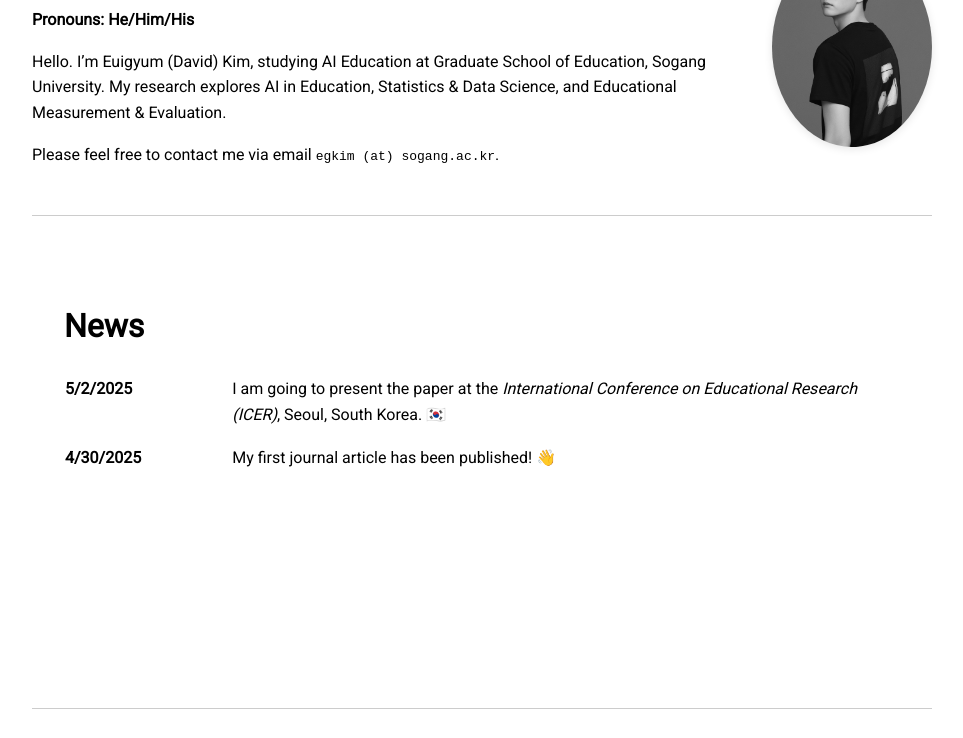
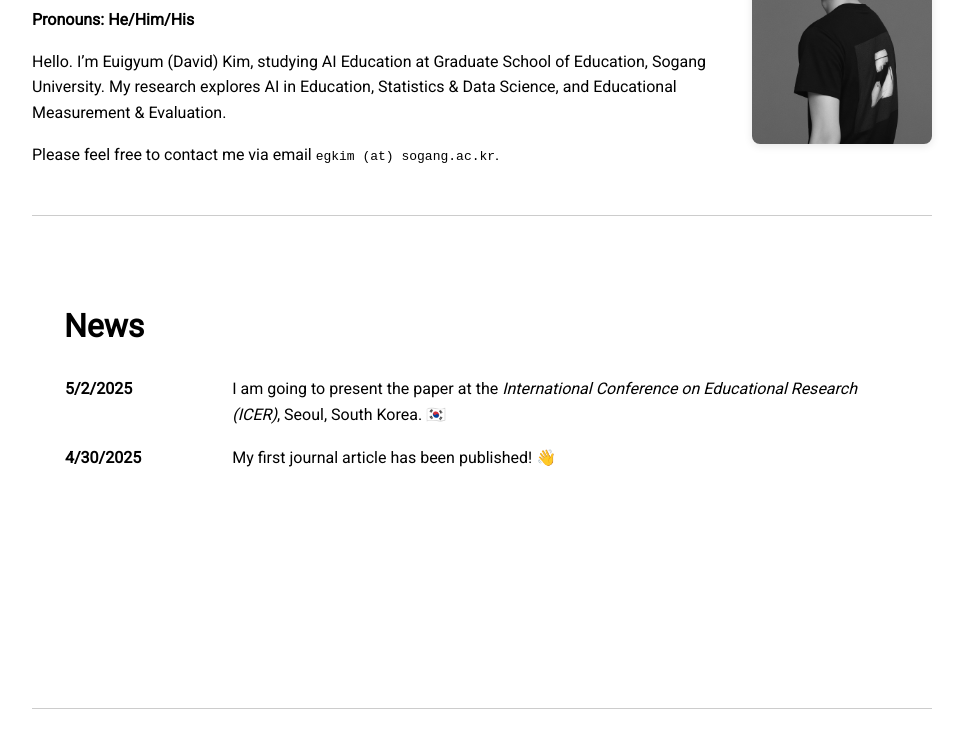
Before and after one commit to euigyum-kim/euigyum-kim.github.io, a plain HTML site: page index.html in a window 1280 px wide. Shown: the part 172-910 px from the top of the page, without its empty margins (158-1121 px from the left). Drawn offline with Linux system fonts and the light colour scheme.

Commit message:
Update style.css

```diff
--- a/style.css
+++ b/style.css
@@ -1,7 +1,7 @@
 .intro {
   display: flex;
   flex-wrap: wrap;
-  align-items: center;
+  align-items: flex-start;
   gap: 2em;
 }
 
@@ -10,13 +10,13 @@
 }
 
 .profile-img {
-  flex: 1 1 160px;
-  max-width: 160px;
+  flex: 1 1 180px;
+  max-width: 180px;
 }
 
 .profile-img img {
   width: 100%;
-  border-radius: 50%;
+  border-radius: 8px; /* 👈 예쁜 네모 */
   object-fit: cover;
   box-shadow: 0 2px 8px rgba(0, 0, 0, 0.1);
 }
```
